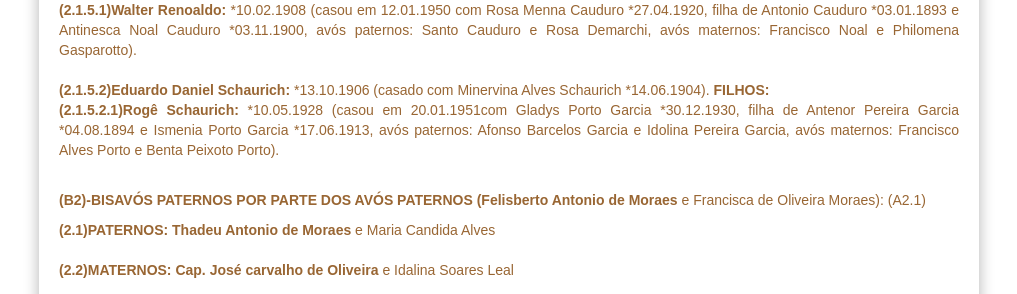
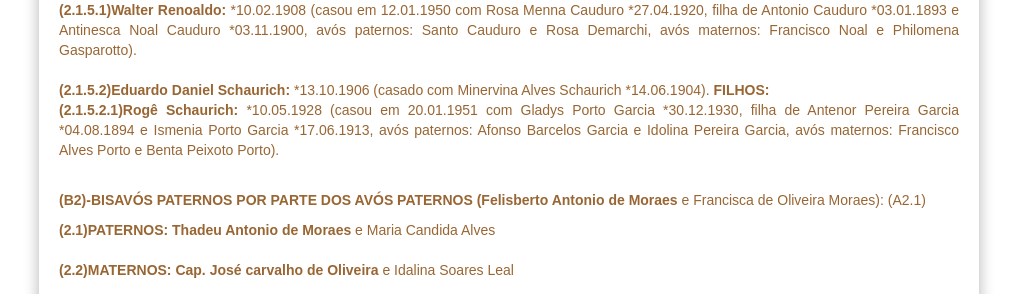
Before and after one commit to claudiovargas1955/claudiovargas1955.github.io, a Jekyll site: the page built from _pages/familia-schaurich.html, in a window 1280 px wide. Shown: the part 1517-1811 px from the top of the page, without its empty margins (131-1148 px from the left). Built offline with Jekyll 4.4.1, drawn with Linux system fonts in a browser that asks for light colours; some web fonts are replaced.

Commit message:
Update familia-schaurich.html

```diff
--- a/_pages/familia-schaurich.html
+++ b/_pages/familia-schaurich.html
@@ -216,8 +216,8 @@
      <b>(2.1.3)Carlos Schaurich: </b>*1889 (casou em 05.04.1910 com Joana Vera de Aragão *1889, filha de Rozendo Vera de Aragão e
      Angelina Vera de Aragão). <br><br>
 
-     <b>(2.1.4)Emilio Schaurich: </b>*16.05.1893 (casou em 21.04.1921 com Alzira Gomes Cardoso *14.08.1902, filha de Galdino José Cardoso
-     *18.04.1862 e Julia Gomes Cardoso *21.06.1863).<br><br>
+     <b>(2.1.4)Emilio Schaurich: </b>*16.05.1893 (casou em 21.04.1921 com Alzira Gomes Cardoso *14.08.1902, filha de Galdino José
+     Cardoso *18.04.1862 e Julia Gomes Cardoso *21.06.1863).<br><br>
 
      <b>(2.1.5)Ricardo Schaurich: </b>*26.11.1893 (casado com Anna Schaurich *16.04.1891). <b>FILHOS: </b><br>
             <b>(2.1.5.1)Walter Renoaldo: </b>*10.02.1908 (casou em 12.01.1950 com Rosa Menna Cauduro *27.04.1920, filha de Antonio
@@ -225,7 +225,7 @@
             Francisco Noal e Philomena Gasparotto).<br><br>
 
             <b>(2.1.5.2)Eduardo Daniel Schaurich: </b>*13.10.1906 (casado com Minervina Alves Schaurich *14.06.1904). <b>FILHOS: </b><br>
-               <b>(2.1.5.2.1)Rogê Schaurich: </b>*10.05.1928 (casou em 20.01.1951com Gladys Porto Garcia *30.12.1930, filha de Antenor
+               <b>(2.1.5.2.1)Rogê Schaurich: </b>*10.05.1928 (casou em 20.01.1951 com Gladys Porto Garcia *30.12.1930, filha de Antenor
                Pereira Garcia *04.08.1894 e Ismenia Porto Garcia *17.06.1913, avós paternos: Afonso Barcelos Garcia e Idolina Pereira
                Garcia, avós maternos: Francisco Alves Porto e Benta Peixoto Porto). <br><br>
 
```
